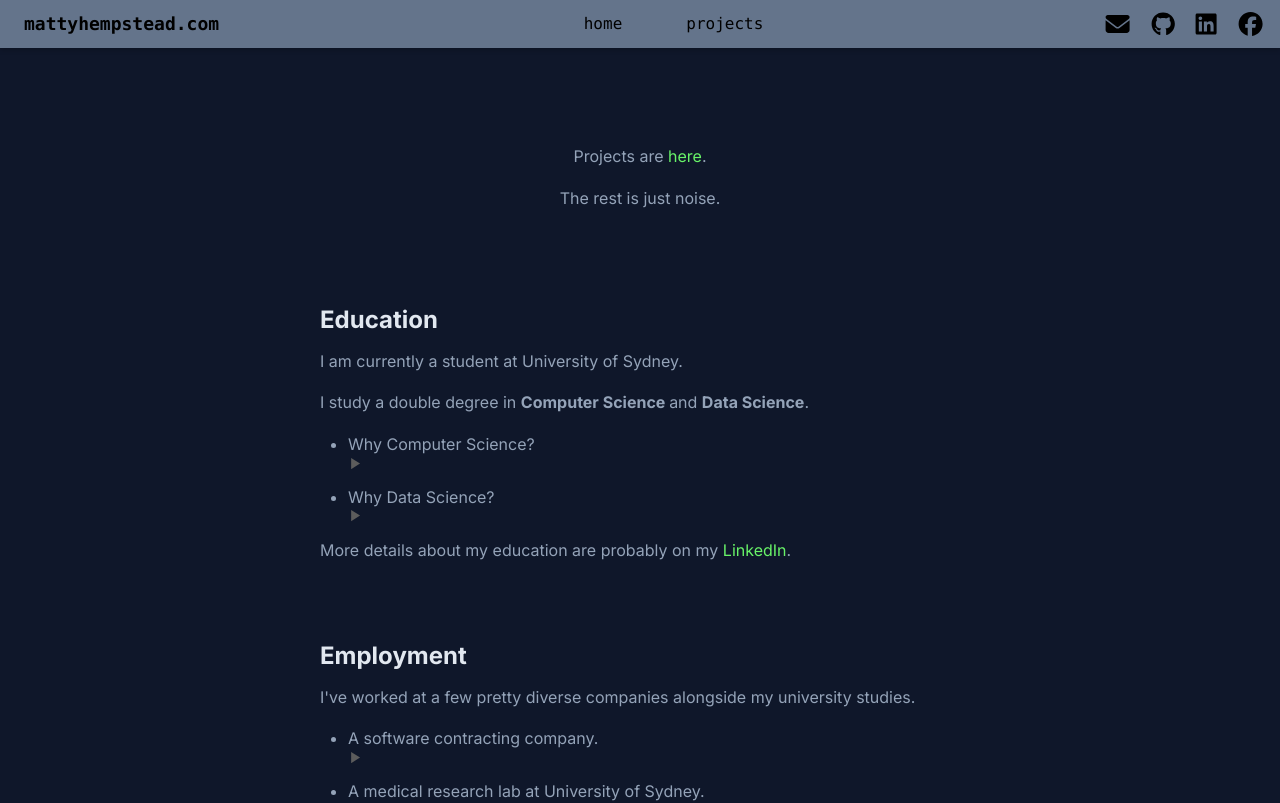
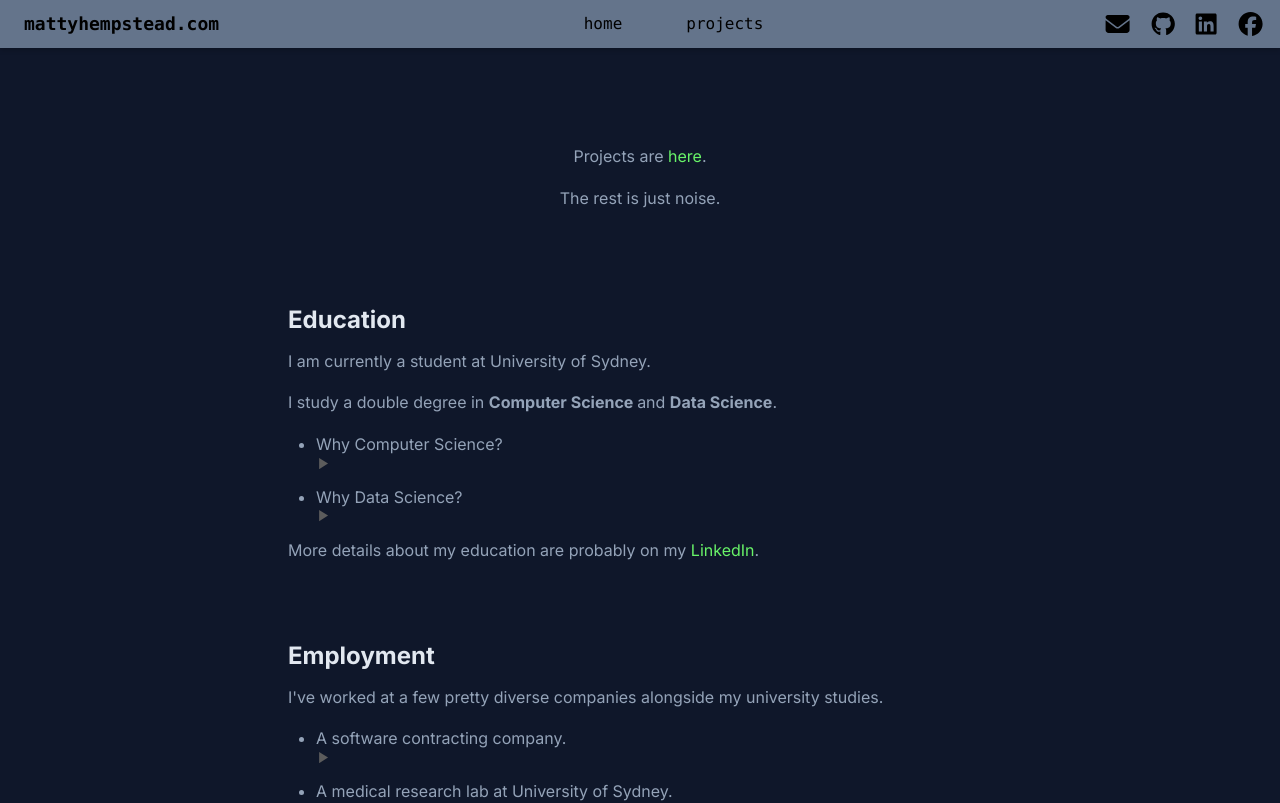
Before and after one commit to mattyhempstead/website, a Next.js app: page / in a window 1280 px wide. Shown: the top 803 px of the page. Built offline with nearby package versions, Linux system fonts and the light colour scheme.

Commit message:
Increase width of page content
44rem lets go

```diff
--- a/app/layout.tsx
+++ b/app/layout.tsx
@@ -52,7 +52,7 @@ export default function RootLayout({
                 <Header />
 
                 <div className='px-4 pt-12 pb-16'>
-                    <div className='max-w-[40rem] mx-auto'>
+                    <div className='max-w-[44rem] mx-auto'>
                         {children}
                     </div>
                 </div>
```
